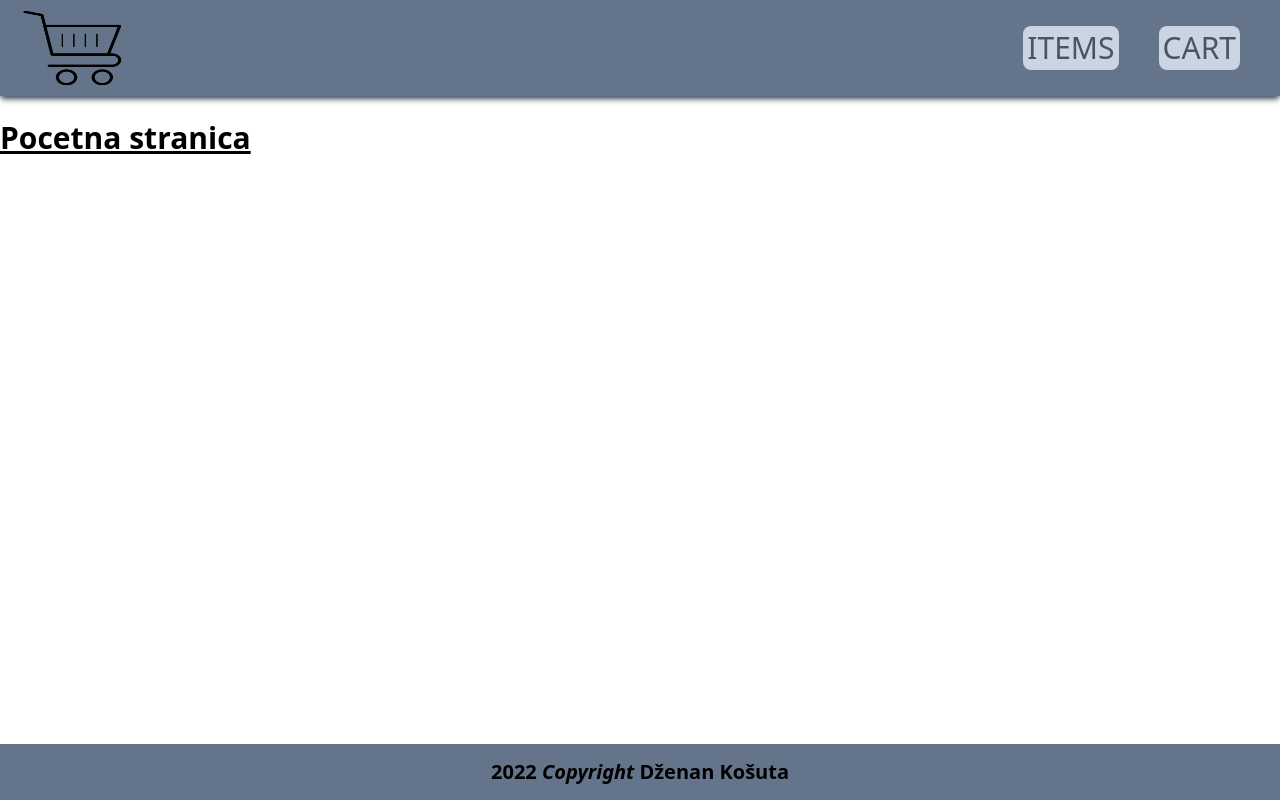
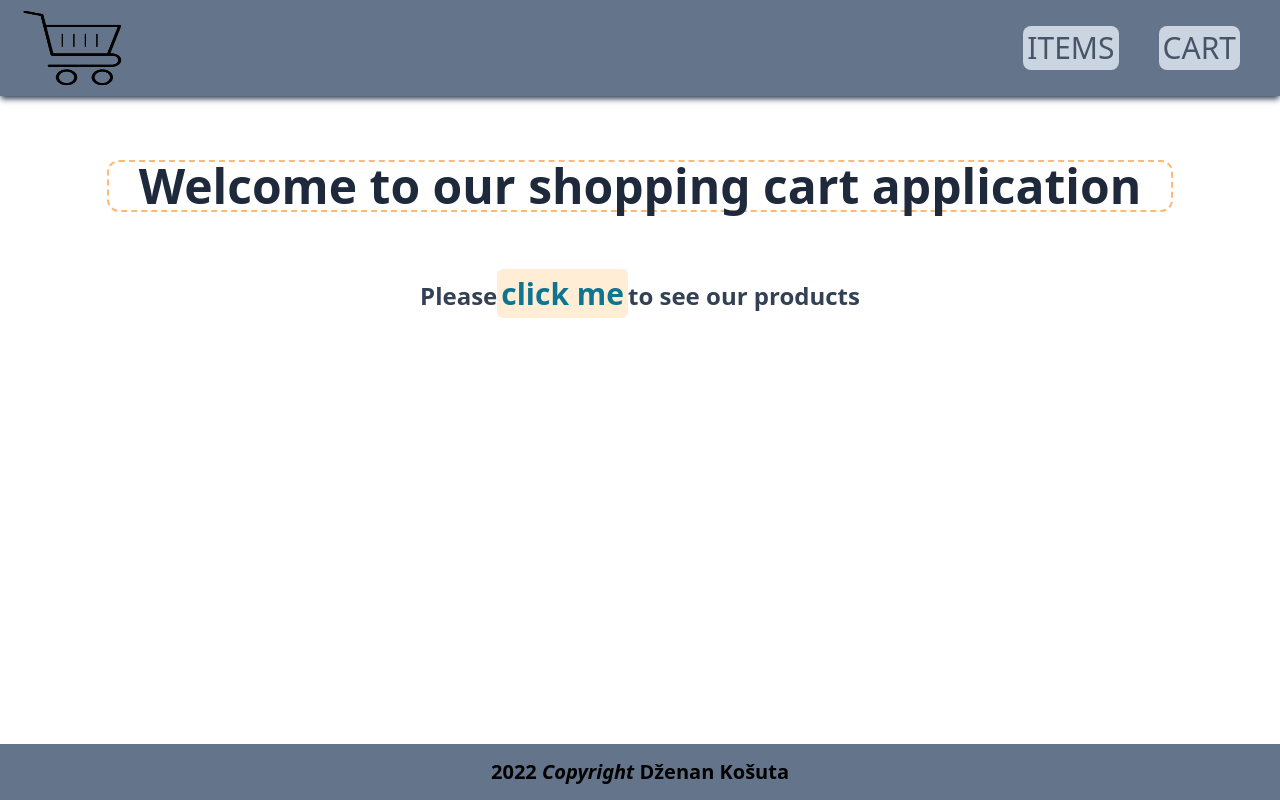
Before and after one commit to dzenankosuta/shopping-cart-app, a React (Create React App) app: page / in a window 1280 px wide. Built offline with nearby package versions, Linux system fonts and the light colour scheme.

Commit message:
working on Home Page

```diff
--- a/src/components/cards/ItemCard/ItemCard.js
+++ b/src/components/cards/ItemCard/ItemCard.js
@@ -2,19 +2,19 @@ import React from "react";
 
 const ItemCard = () => {
   return (
-    <div className="w-72 h-96 border-solid border-2 border-slate-200 relative rounded-lg">
+    <div className="w-72 h-96 border-solid border-2 border-orange-200 relative rounded-lg">
       <img
         src={require(`../../../images/logo.png`)}
         alt="item_image"
         className="w-full h-full absolute top-0 z-10 object-cover"
       />
-      <p className="absolute bottom-10 left-4 z-20 px-2 cursor-default bg-slate-400/[.4] rounded-lg">
+      <p className="absolute bottom-10 left-4 z-20 px-2 cursor-default text-slate-900 bg-orange-300/[.4] rounded-lg">
         Item_name
       </p>
-      <p className="absolute bottom-1 left-4 z-20 px-2 cursor-default bg-slate-400/[.4] rounded-lg">
+      <p className="absolute bottom-1 left-4 z-20 px-2 cursor-default text-slate-900 bg-orange-300/[.4] rounded-lg">
         Price
       </p>
-      <button className="absolute bottom-5 right-2 z-20 cursor-pointer bg-slate-400/[.5] p-1 rounded-lg">
+      <button className="absolute bottom-5 right-2 z-20 cursor-pointer text-slate-900 bg-orange-400/[.5] p-1 rounded-lg">
         ADD TO CART
       </button>
     </div>
--- a/src/components/pages/HomePage/HomePage.js
+++ b/src/components/pages/HomePage/HomePage.js
@@ -1,7 +1,24 @@
 import React from "react";
+import { Link } from "react-router-dom";
 
 const HomePage = () => {
-  return <h1 className="text-3xl font-bold underline">Pocetna stranica</h1>;
+  return (
+    <>
+      <h1 className="m-auto w-5/6 text-5xl font-bold  text-center text-slate-800 my-16 border-2 border-dashed border-orange-300 rounded-xl">
+        Welcome to our shopping cart application
+      </h1>
+      <p className="text-2xl font-bold  text-center text-slate-700 my-8">
+        Please
+        <Link
+          to="items"
+          className="text-3xl p-1 bg-orange-100 rounded-md text-cyan-700"
+        >
+          click me
+        </Link>
+        to see our products
+      </p>
+    </>
+  );
 };
 
 export default HomePage;
```
